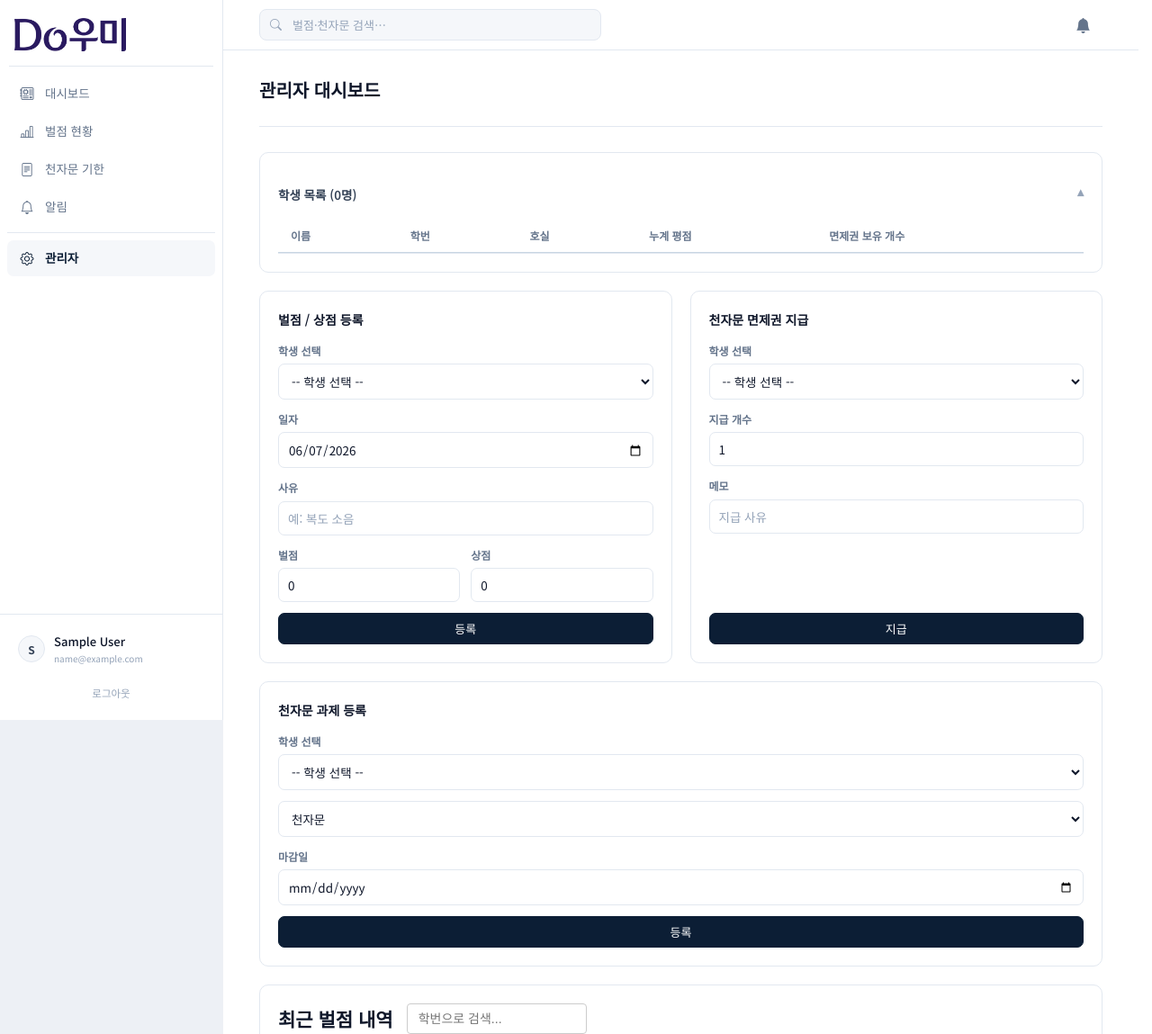
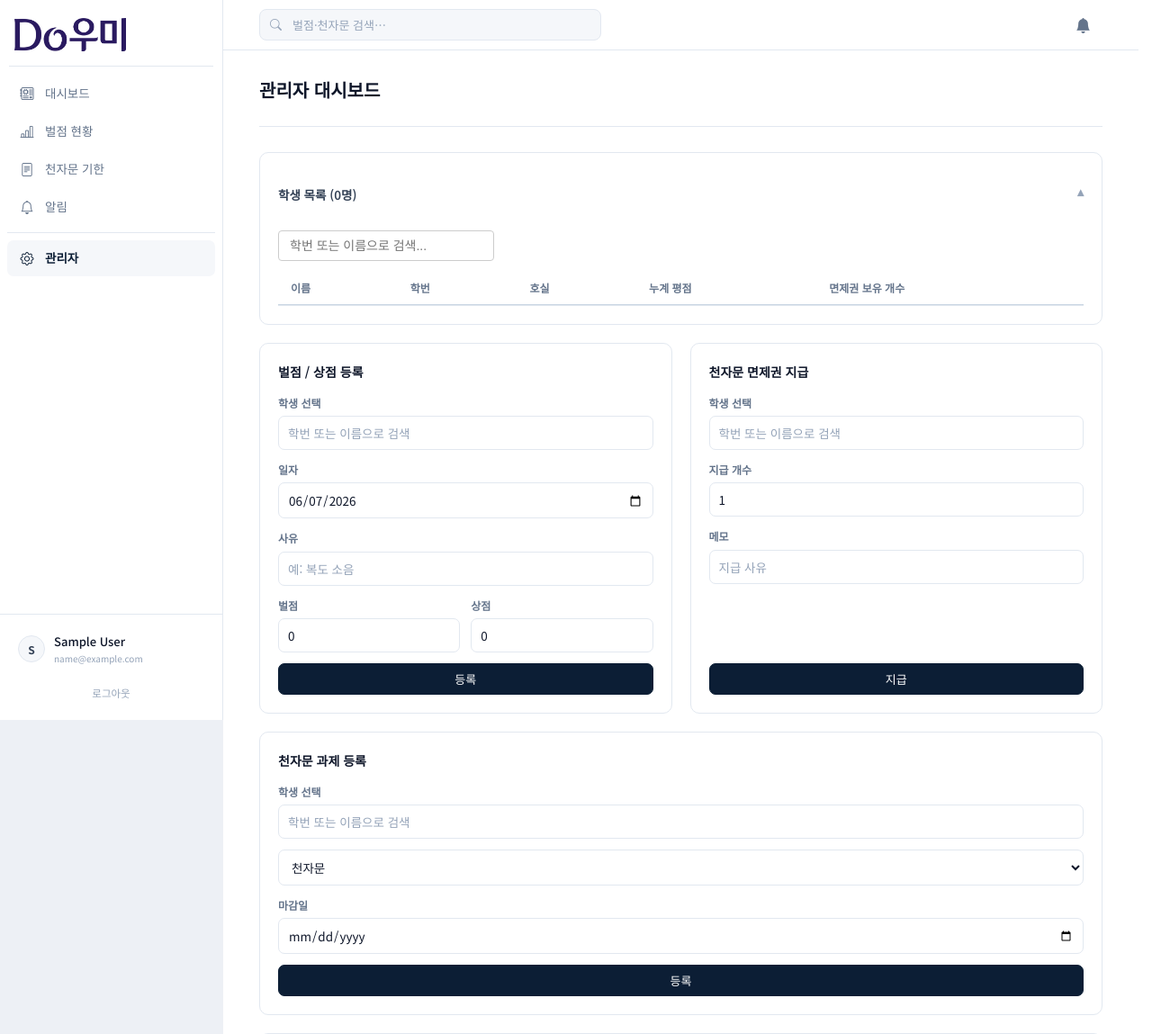
Before and after one commit to sasa10th/Do-umi, a Flask app: page /admin in a window 1280 px wide, after a click that opens the changed part. Shown: the top 1149 px of the page at 90% size. Run offline with Flask 3, Linux system fonts and the light colour scheme; a user stored in the database is signed in; tables that the repository leaves empty hold one stand-in row (values such as "Sample post"); lists and menus that the app fills with data are empty.

Commit message:
Add search

```diff
--- a/static/css/style.css
+++ b/static/css/style.css
@@ -259,7 +259,7 @@ a { text-decoration: none; color: inherit; }
 ───────────────────────────────────────────────────── */
 .alert {
   padding: 12px 16px; border-radius: var(--r);
-  margin: 16px 0 0;
+  margin: 16px 0;
   display: flex; justify-content: space-between; align-items: center;
   font-size: 13.5px; border: 1px solid transparent;
 }
--- a/templates/dashboard/admin.html
+++ b/templates/dashboard/admin.html
@@ -49,6 +49,39 @@
   display: flex;
   margin-top: auto;
 }
+
+/* 학생 검색 가능한 선택 컴포넌트 */
+.student-search-group {
+  position: relative;
+}
+.student-search-results {
+  display: none;
+  position: absolute;
+  top: 100%;
+  left: 0;
+  right: 0;
+  z-index: 20;
+  max-height: 220px;
+  overflow-y: auto;
+  background: var(--color-background-primary, #fff);
+  border: 1px solid #ccc;
+  border-radius: 4px;
+  box-shadow: 0 4px 12px rgba(0, 0, 0, 0.08);
+}
+.student-search-item {
+  padding: 8px 10px;
+  cursor: pointer;
+  font-size: 14px;
+}
+.student-search-item:hover,
+.student-search-item.active {
+  background: var(--color-background-secondary, #f2f2f2);
+}
+.student-search-empty {
+  padding: 8px 10px;
+  font-size: 13px;
+  color: var(--color-text-tertiary, #888);
+}
 </style>
 <div class="page-header">
   <h1 class="page-title">관리자 대시보드</h1>
@@ -61,7 +94,10 @@
       학생 목록 ({{ total_students }}명)
     </summary>
 
-    <table class="data-table">
+    <div style="margin: 12px 0;">
+      <input type="text" id="student-list-search" placeholder="학번 또는 이름으로 검색..." style="padding: 8px 12px; border: 1px solid #ccc; border-radius: 4px; font-size: 14px; width: 240px;" />
+    </div>
+    <table class="data-table" id="student-list-table">
       <thead>
         <tr>
           <th>이름</th>
@@ -73,7 +109,7 @@
       </thead>
       <tbody>
         {% for s in students %}
-        <tr>
+        <tr data-name="{{ s.name|lower }}" data-student-id="{{ (s.student_id or '')|lower }}">
           <td>{{ s.name }}</td>
           <td>{{ s.student_id or '-' }}</td>
           <td>{{ s.room_number or '-' }}</td>
@@ -95,14 +131,11 @@
   <div class="section-card">
     <h3>벌점 / 상점 등록</h3>
     <form method="POST" action="{{ url_for('main.admin_add_penalty') }}" class="admin-form">
-      <div class="form-group">
+      <div class="form-group student-search-group">
         <label>학생 선택</label>
-        <select name="student_id" required>
-          <option value="">-- 학생 선택 --</option>
-          {% for s in students %}
-          <option value="{{ s.id }}">{{ s.name }} ({{ s.student_id or s.email }})</option>
-          {% endfor %}
-        </select>
+        <input type="text" class="student-search-input" placeholder="학번 또는 이름으로 검색" autocomplete="off" />
+        <input type="hidden" class="student-search-hidden" name="student_id" />
+        <div class="student-search-results"></div>
       </div>
       <div class="form-group">
         <label>일자</label>
@@ -130,14 +163,11 @@
   <div class="section-card">
     <h3>천자문 면제권 지급</h3>
     <form method="POST" action="{{ url_for('main.admin_grant_exemption') }}" class="admin-form">
-      <div class="form-group">
+      <div class="form-group student-search-group">
         <label>학생 선택</label>
-        <select name="student_id" required>
-          <option value="">-- 학생 선택 --</option>
-          {% for s in students %}
-          <option value="{{ s.id }}">{{ s.name }} ({{ s.student_id or s.email }})</option>
-          {% endfor %}
-        </select>
+        <input type="text" class="student-search-input" placeholder="학번 또는 이름으로 검색" autocomplete="off" />
+        <input type="hidden" class="student-search-hidden" name="student_id" />
+        <div class="student-search-results"></div>
       </div>
       <div class="form-group">
         <label>지급 개수</label>
@@ -155,14 +185,11 @@
   <div class="section-card">
     <h3>천자문 과제 등록</h3>
     <form method="POST" action="{{ url_for('main.admin_assign_document') }}" class="admin-form">
-      <div class="form-group">
+      <div class="form-group student-search-group">
         <label>학생 선택</label>
-        <select name="student_id" required>
-          <option value="">-- 학생 선택 --</option>
-          {% for s in students %}
-          <option value="{{ s.id }}">{{ s.name }} ({{ s.student_id or s.email }})</option>
-          {% endfor %}
-        </select>
+        <input type="text" class="student-search-input" placeholder="학번 또는 이름으로 검색" autocomplete="off" />
+        <input type="hidden" class="student-search-hidden" name="student_id" />
+        <div class="student-search-results"></div>
       </div>
       <div class="form-group">
         <select name="doc_type">
@@ -311,6 +338,14 @@ document.addEventListener('DOMContentLoaded', function() {
 
   forms.forEach(form => {
     form.addEventListener('submit', function(e) {
+      const studentHidden = form.querySelector('.student-search-hidden');
+      if (studentHidden && !studentHidden.value) {
+        e.preventDefault();
+        alert('목록에서 학생을 선택해주세요.');
+        const studentInput = form.querySelector('.student-search-input');
+        if (studentInput) studentInput.focus();
+        return;
+      }
       const submitButton = form.querySelector('button[type="submit"]');
       if (submitButton) {
         submitButton.disabled = true;
@@ -318,6 +353,91 @@ document.addEventListener('DOMContentLoaded', function() {
       }
     });
   });
+
+  // ── 학생 선택 검색 콤보박스 ────────────────────────────────
+  const ALL_STUDENTS = [
+    {% for s in students %}
+    { id: {{ s.id }}, student_id: {{ (s.student_id or '')|tojson }}, name: {{ s.name|tojson }} }{% if not loop.last %},{% endif %}
+    {% endfor %}
+  ];
+
+  function setupStudentSearch(group) {
+    const input = group.querySelector('.student-search-input');
+    const hidden = group.querySelector('.student-search-hidden');
+    const results = group.querySelector('.student-search-results');
+
+    function label(s) {
+      return s.name + ' (' + (s.student_id || '학번 없음') + ')';
+    }
+
+    function showResults(matches) {
+      results.innerHTML = '';
+      if (matches.length === 0) {
+        const empty = document.createElement('div');
+        empty.className = 'student-search-empty';
+        empty.textContent = '검색 결과가 없습니다.';
+        results.appendChild(empty);
+      } else {
+        matches.slice(0, 30).forEach(s => {
+          const item = document.createElement('div');
+          item.className = 'student-search-item';
+          item.textContent = label(s);
+          item.addEventListener('mousedown', function(e) {
+            e.preventDefault();
+            hidden.value = s.id;
+            input.value = label(s);
+            results.style.display = 'none';
+          });
+          results.appendChild(item);
+        });
+      }
+      results.style.display = 'block';
+    }
+
+    input.addEventListener('input', function() {
+      hidden.value = '';
+      const q = input.value.trim().toLowerCase();
+      if (!q) {
+        results.style.display = 'none';
+        return;
+      }
+      const matches = ALL_STUDENTS.filter(s =>
+        (s.student_id && s.student_id.toLowerCase().includes(q)) ||
+        (s.name && s.name.toLowerCase().includes(q))
+      );
+      showResults(matches);
+    });
+
+    input.addEventListener('focus', function() {
+      if (input.value.trim() && !hidden.value) {
+        input.dispatchEvent(new Event('input'));
+      }
+    });
+
+    document.addEventListener('click', function(e) {
+      if (!group.contains(e.target)) {
+        results.style.display = 'none';
+      }
+    });
+  }
+
+  document.querySelectorAll('.student-search-group').forEach(setupStudentSearch);
+
+  // ── 학생 목록 검색 ────────────────────────────────────────
+  const studentListSearch = document.getElementById('student-list-search');
+  const studentListTable = document.getElementById('student-list-table');
+
+  if (studentListSearch && studentListTable) {
+    studentListSearch.addEventListener('input', function(e) {
+      const q = e.target.value.trim().toLowerCase();
+      const rows = studentListTable.querySelectorAll('tbody tr');
+      rows.forEach(row => {
+        const name = row.getAttribute('data-name') || '';
+        const sid = row.getAttribute('data-student-id') || '';
+        row.style.display = (!q || name.includes(q) || sid.includes(q)) ? '' : 'none';
+      });
+    });
+  }
 
   function debounce(fn, wait) {
     let t;
```
